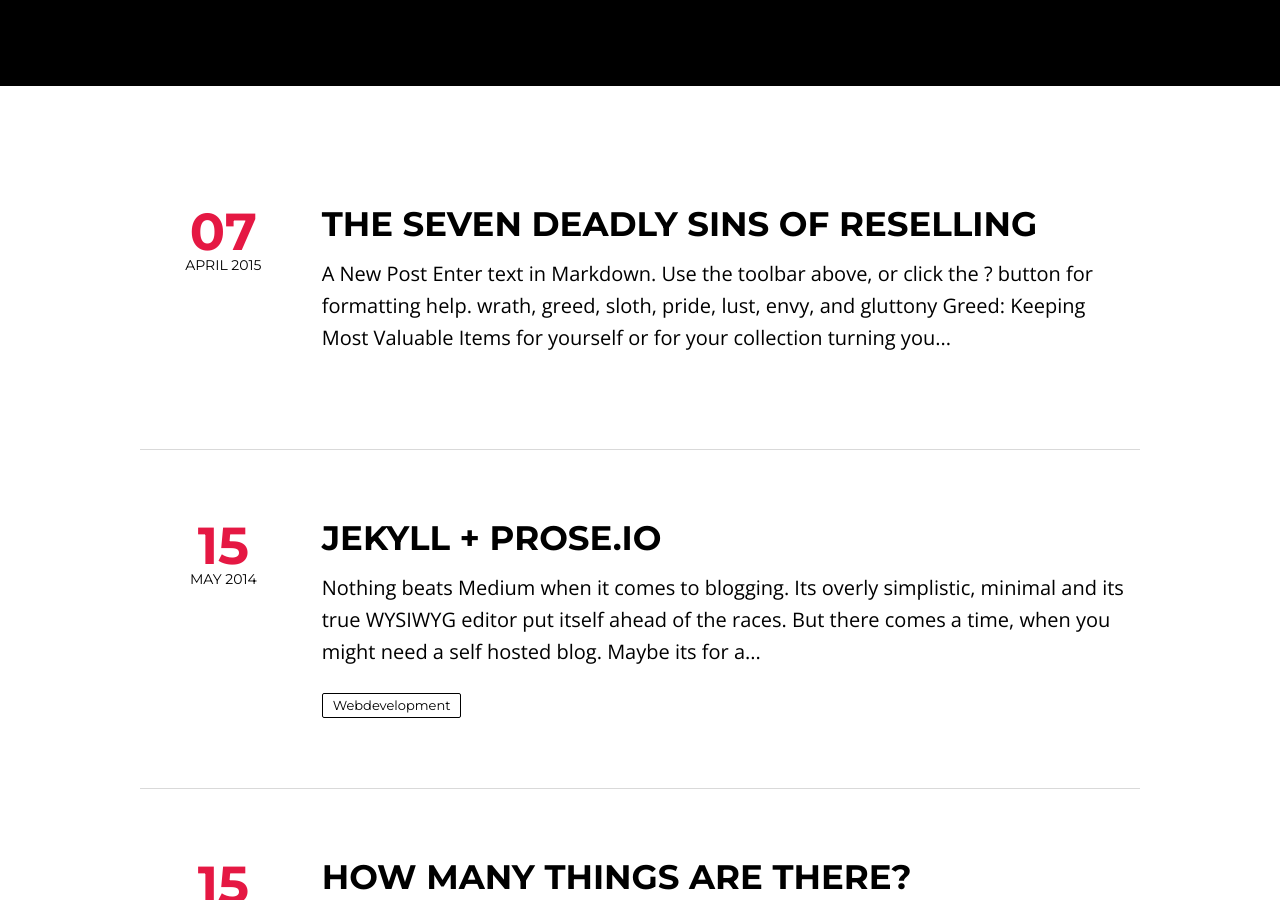
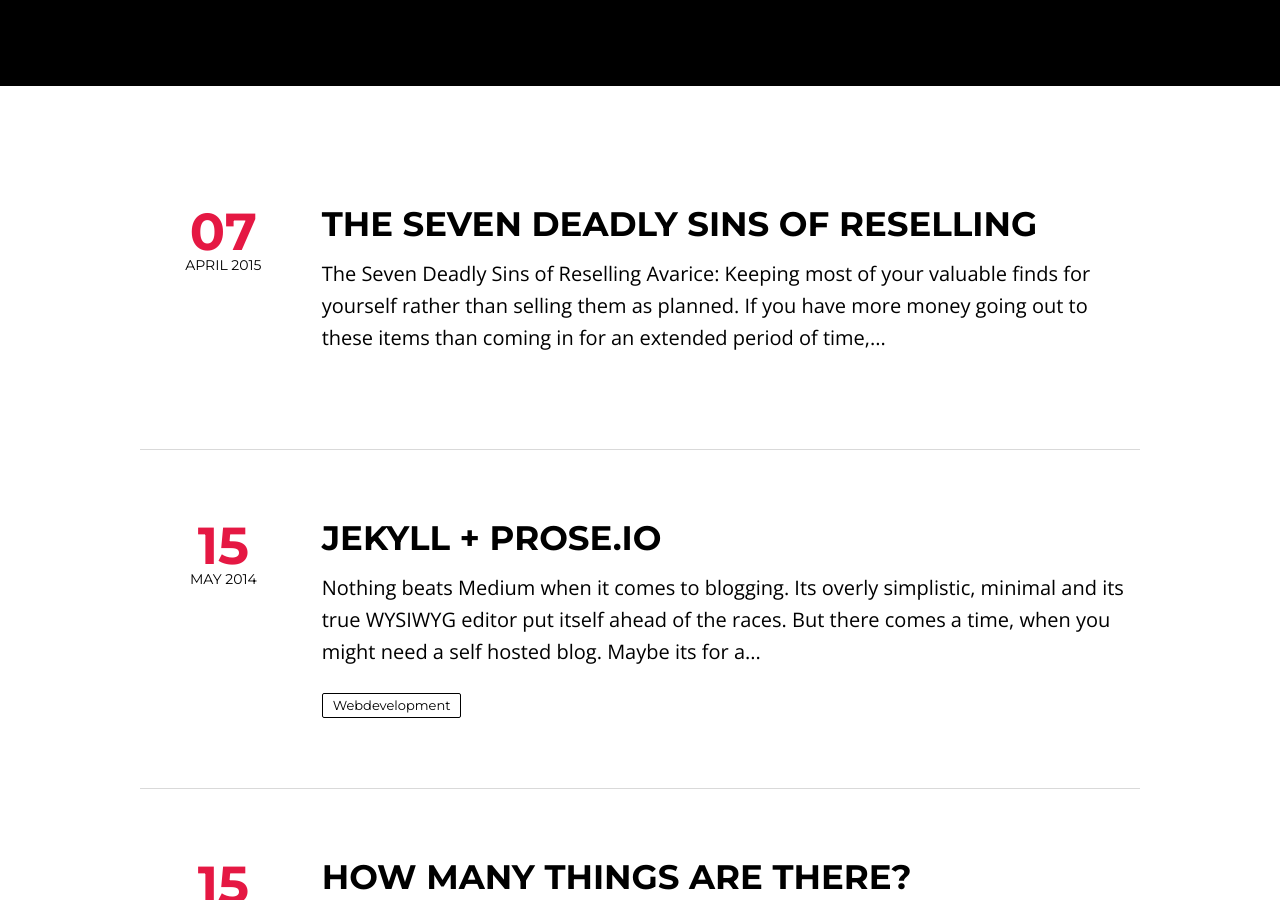
Before and after one commit to asm-products/swank, a Jekyll site: the page built from index.html, in a window 1280 px wide and 900 px high, scrolled down 438 px. Built offline with Jekyll 4.4.1, drawn with Linux system fonts in a browser that asks for light colours; nearby versions of some CDN libraries; the list of posts is cut into pages by our own code; some of the changed lines change nothing that is shown.

Commit message:
Created 2015-04-07-the-seven-deadly-sins-of-reselling.md

```diff
--- a/_posts/2015-04-07-the-seven-deadly-sins-of-reselling.md
+++ b/_posts/2015-04-07-the-seven-deadly-sins-of-reselling.md
@@ -7,23 +7,33 @@
 comments: false
 ---
 
-## A New Post
+##The Seven Deadly Sins of Reselling
 
-Enter text in [Markdown](http://daringfireball.net/projects/markdown/). Use the toolbar above, or click the **?** button for formatting help.
+**Avarice:**
 
- wrath, greed, sloth, pride, lust, envy, and gluttony
+Keeping most of your valuable finds for yourself rather than selling them as planned. If you have more money going out to these items than coming in for an extended period of time, and you see nothing wrong with it, you may need to reconsider. If you get too overly attached to certain items in your inventory, you can create alot of clutter from mixing your "personal items" with things that you will actually allow to be sold. To people with Hoarder Tendencies, Reselling can be the poison apple of their eyes.
 
- Greed: Keeping Most Valuable Items for yourself or for your collection turning you into  a collector hoarder rather than a reseller.
- you know you are guilty if you have more money coming out than in for months, and hve overattachment to your inventory.
+**Slacking:**
+Although being a reseller seems as simple as buying low and selling high, and working at your own hours it requires more discipline than a regular 9 to 5 because you are self employed. If you do not show up for work: (sourcing, listing, shipping, buying supplies, customer support), you will eventually have no profits to show for it.
 
- Sloth: Having too many items of low quality (super long turnover rate, etC) and unorganized system of inventory and poor management of profits.
+Most Resellers are in a position where they take care of the basic operations and on the surface look to be operating well, but do not know how they are doing in regards to Bookkeeping and time management. Poor research on items leads to having a surplus of items that sell very slowly, or not at all (resulting in loss).
 
- Pride: Thinking that because you have knoweldge in a few niches that you have knoweldge in every niche, also pride can be being in reselling for 5 minutes and now you think you know it all. (humblebrags on buying ps4's for 10 bucks at a neighbors yard sale)
+Customer service is a crucial part of the sales equation and skimping on compassionate care in lieu of automated systems or lending a deaf ear to the voice of your customers will result in failure.
 
- lust: wishing that you had all of the great thrift stores, auctions and resources that other resellers show online. you dont consider that you could do certan things to up your profits and merely get caught up in the glamour of high profits for seemingly no effort that can lead to the next deadly sin:
+**Fame Gamer**
+ Pride: Thinking that because you have knoweldge in a few niches that you have knoweldge in every niche, also pride can be being in reselling for 5 minutes and now you think you know it all. (humbl/ebrags on buying ps4's for 10 bucks at a neighbors yard sale) also for customers, they should be glad just to buy items from your fine establishment....
+ thinking certain things are beneath you, extending your cash by reaching into your family investments?
 
- Envy: when you are to the point that you disdain other resellers and their oportunities and cannot even see the things that you have. you are running from one guru to the other trying to do all the new tactics and tricks to get some spotlight from other resellers. its only worse that many resellers are you competition but you also want their admiration?
+**Pipe Dreamer**
+ lust: wishing that you had all of the great thrift stores, auctions and resources that other resellers show online. you dont consider that you could do certan things to up your profits and merely get caught up in the glamour of high profits for seemingly no effort. You stop focusing n how to improve your business, and you start fantasizing about how easy it would be if you were superseller xyz. When the profits come crashing down so does your reality and it just gets you mad. Some people have all the luck, in fact they are probably using yours..... that can lead to the next deadly sin:
 
- Gluttony: When you do the math on aproduct and you see 30 on the shelves and dont blink to clear it within a blink of an eye, and come back every restock day to clear them again. When you find that you have a rare item and instead of charging market rate on the item, you take advantage of the exclusivity and want to charge 2-3x the recently sold value. When you have information that helps your business thanks to the help of a guru but dont want that person to share with others the same way that they shared with you.
+**Bucket Crab**
+ Envy: when you are to the point that you disdain other resellers and their oportunities and cannot even see the things that you have. you are running from one guru to the other trying to do all the new tactics and tricks to get some spotlight from other resellers. its only worse that many resellers are you competition but you also want their admiration? So you put sugar in their gas tank by pretending to be a buyer but secretly are there to take them down a peg, get the account banned, cost them money, heartache and trouble , all the while you business ges down from all the focus that you have taken away from it.
 
- wrath: Using your position to make people miserable,
+**Recieving Hand Open - Giving Hand Closed**
+ Gluttony: When you do the math on aproduct and you see 30 on the shelves and dont blink to clear it within a blink of an eye, and come back every restock day to clear them again. When you find that you have a rare item and instead of charging market rate on the item, you take advantage of the exclusivity and want to charge 2-3x the recently sold value. When you have information that helps your business thanks to the help of a guru but dont want that person to share with others the same way that they shared with you. The problem with this is that you do not get the opportunity to gain valuable friends and relationships that can sometimes lead to deals that you could never imagine.
+
+**When things get odd, You Get Even**
+ wrath: Using your position to make people miserable, abusing the pricing of items to "stick it to buyers" returning a load of items to a store because they upset you, threathening customers and other sellers and generally complaining in a woe is me lifestyle.being a jerk
+
+ reselling is great and there is alot to be thankful for when you choose this as a full time.
```
